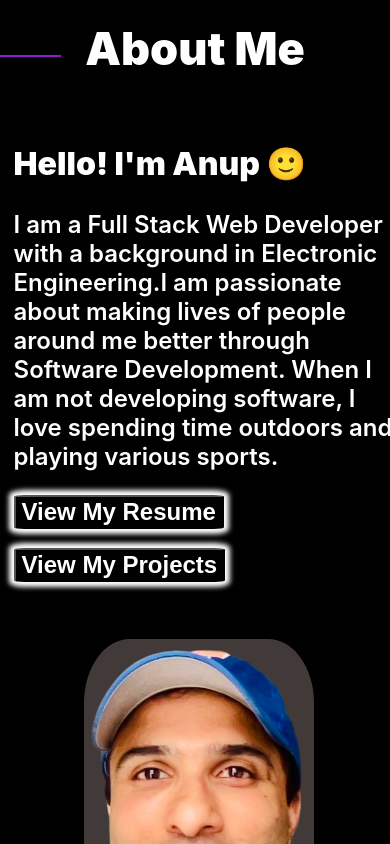
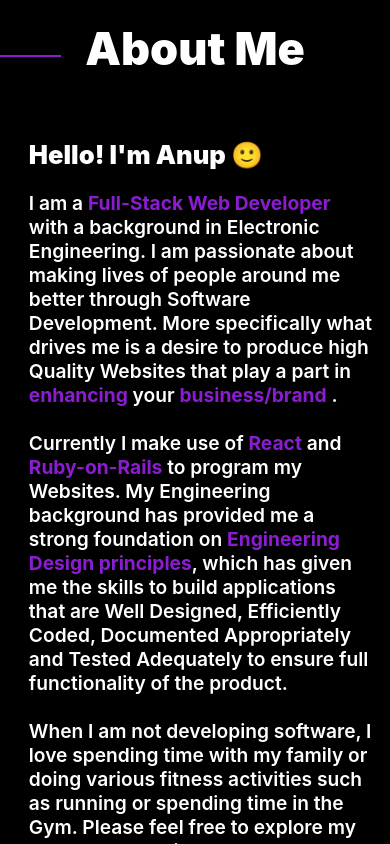
Before and after one commit to Anup-SoftwareDev/Portfolio-React, a React (Create React App) app: page / in a window 390 px wide. Shown: the part 940-1784 px from the top of the page. Built offline with nearby package versions, Linux system fonts and the light colour scheme.

Commit message:
About me page revised

```diff
--- a/public/index.html
+++ b/public/index.html
@@ -4,7 +4,7 @@
     <meta charset="utf-8" />
     <link rel="icon" href="%PUBLIC_URL%/favicon.png"/>
     <meta name="viewport" content="width=device-width, initial-scale=1" />
-    <title>ANUP KURIAKOSE | Software Web Developer</title>
+    <title>ANUP KURIAKOSE | Web Developer</title>
   </head>
   <body>
     <noscript>You need to enable JavaScript to run this app.</noscript>
--- a/src/components/About/About.js
+++ b/src/components/About/About.js
@@ -4,6 +4,8 @@ import Anup from './../../img/Anup.png';
 import resume from './Resume.pdf';
 import React from 'react';
 
+function replaceTextBold(displayText) {return((<span style={{color: '#8C1CD1', fontWeight: 'bold'}}>{displayText}</span>))};
+//color: '#8C1CD1'
 const About = () => {
     return (
         <div className = {classes.AboutMe} id = "about">
@@ -12,11 +14,16 @@ const About = () => {
                 <div className = {classes.Text}>
                     <h2>Hello! I'm Anup 🙂</h2>
                     <p>
-                    I am a Full Stack Web
-Developer with a background in Electronic Engineering.I am passionate about making lives of people around me better through Software Development. When I am not developing software, I love spending time outdoors and playing various sports.
+                    I am a {replaceTextBold('Full-Stack Web Developer')} with a background in Electronic Engineering. I am passionate about making lives of people around me better through Software Development. More specifically what drives me is a desire to produce high Quality Websites that play a part in {replaceTextBold('enhancing')} your {replaceTextBold('business/brand')} .
+                    <br/><br /> Currently I make use of {replaceTextBold('React')} and {replaceTextBold('Ruby-on-Rails')} to program my Websites. My Engineering background has provided me a strong foundation on {replaceTextBold('Engineering Design principles')}, which has given me the skills to build applications that are
+                    Well Designed,
+                    Efficiently Coded,
+                    Documented Appropriately and
+                    Tested Adequately to ensure full functionality of the product.
+                    <br/><br /> When I am not developing software, I love spending time with my family or doing various fitness activities such as running or spending time in the Gym. Please feel free to explore my resume and projects, and I look forward to hearing from you. I am always eager to learn and continuously grow in delivering excellence.
                     </p>
-                    <a href={resume} target="_blank" rel="noopener noreferrer"> <button>View My Resume</button></a>
-                    <a href='./#skills'> <button>View My Projects</button></a>
+                    <a href={resume} target="_blank" rel="noopener noreferrer" style={{marginTop: '10%'}}> <button>View My Resume</button></a>
+                    <a href='./#skills'><button>View My Projects</button></a>
 
                 </div>
                 <div className = {classes.Photo}>
--- a/src/components/About/About.module.css
+++ b/src/components/About/About.module.css
@@ -1,10 +1,6 @@
 .AboutMe{
     background-color: black;
-    height: 100vh;
     width: 100wh;
-
-
-
 }
 
 .AboutMe .Container{
@@ -14,7 +10,7 @@
 }
 
 .AboutMe .Container .Text{
-    width: 90%;
+    width: 80%;
     margin-left: 3%;
     margin-right: 0%;
     justify-content:center;
@@ -29,7 +25,7 @@
 
 .AboutMe .Container .Text p{
     font-weight: 600;
-    font-size: 1.8rem;
+    font-size: 1.4rem;
 }
 
 .AboutMe .Container .Text a button{
@@ -46,10 +42,11 @@
 }
 
 .AboutMe .Container .Photo {
-   width: 30%;
+   width: 50%;
    display: flex;
    justify-content: center;
-   align-items: center;
+   align-items: top;
+
 }
 
 .AboutMe .Container .Photo .Me{
@@ -59,11 +56,8 @@
     background-color: rgb(66, 57, 57);
 }
 
-@media (max-width: 900px){
+@media (max-width: 1000px){
 
-    .AboutMe{
-        height: 1300px;
-    }
 
     .AboutMe .Container{
         flex-direction: column;
@@ -79,7 +73,8 @@
         width: 60%;
     }
     .AboutMe .Container .Text{
-        width: 100%;
+        width: 90%;
+        margin-left: 1%;
     }
 }
 
@@ -87,7 +82,7 @@
 
     .AboutMe .Container .Text p{
         font-weight: 600;
-        font-size: 1.5rem;
+        font-size: 1.2rem;
     }
     .AboutMe .Container .Text a button{
         font-size: 1.5rem;
@@ -101,14 +96,23 @@
 
 @media (max-width: 500px){
 
+
     .AboutMe .Container .Photo .Me{
         height: 70%;
         width: 60%;
      }
 
+
+.AboutMe .Container .Text h2{
+
+    font-size: 1.6rem;
+
+}
+
      .AboutMe .Container .Text p{
         font-weight: 600;
-        font-size: 1.5rem;
+
+
         justify-content: right;
     }
 
--- a/src/components/PageHeader/PageHeader.module.css
+++ b/src/components/PageHeader/PageHeader.module.css
@@ -3,8 +3,8 @@
     position: relative;
     justify-content: center;
     align-items: center;
-    padding-bottom: 3%;
-    padding-top: 3%;
+    padding-bottom: 2%;
+    padding-top: 1%;
 
 }
 
@@ -26,6 +26,7 @@
 @media (max-width: 830px){
     .Container{
         padding-top: 10%;
+        padding-bottom: 3%;
     }
 
 }
```
